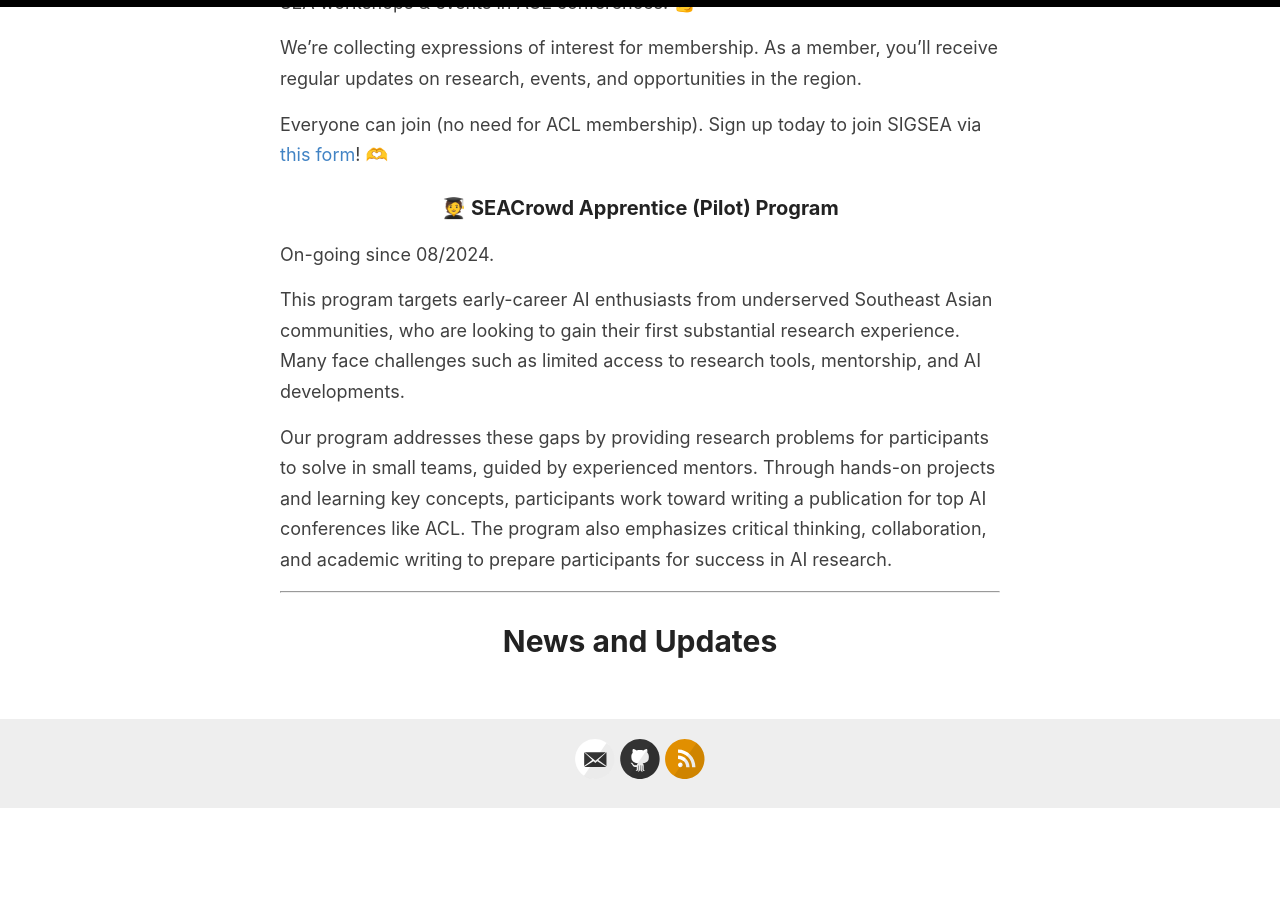
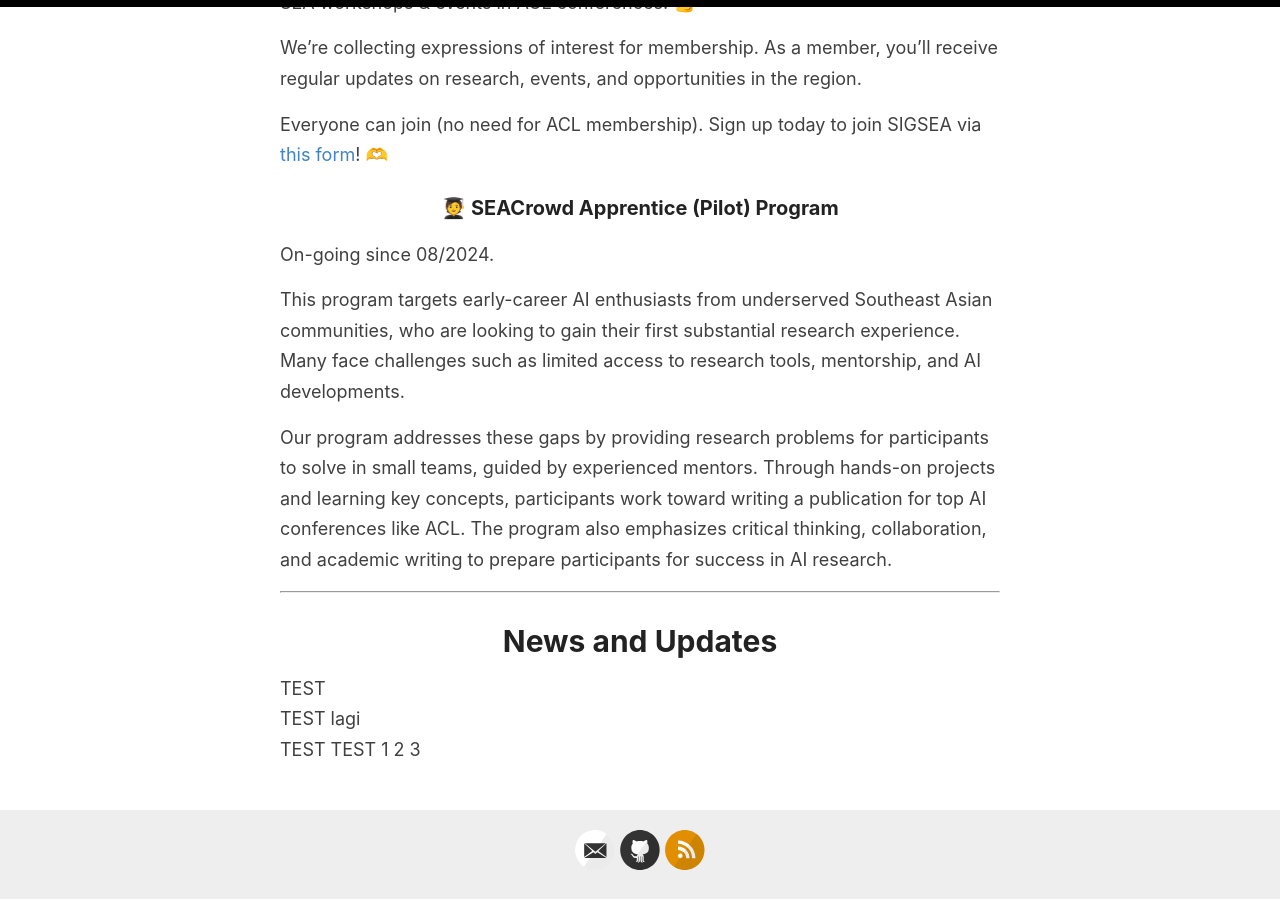
Before and after one commit to amitmerchant1990/reverie, a Jekyll site: the page built from index.md, in a window 1280 px wide and 900 px high, scrolled down 1542 px. Built offline with Jekyll 4.4.1, drawn with Linux system fonts in a browser that asks for light colours; before the commit the page ends 2350 px from its top, so only the background shows below that.

Commit message:
Update frontpage.html

```diff
--- a/_layouts/frontpage.html
+++ b/_layouts/frontpage.html
@@ -8,9 +8,17 @@ layout: default
 
   <div class="entry">
     {{ content }}
+
+TEST
+
   </div>
+TEST lagi
+</article>
+
 
   <div class="posts">
+TEST TEST 1 2 3
+
   {% for post in paginator.posts %}
     <article class="post">
       <a href="{{ site.baseurl }}{{ post.url }}">
@@ -55,5 +63,3 @@ layout: default
   </div>
   {% endif %}
   </div>
-
-</article>
```
